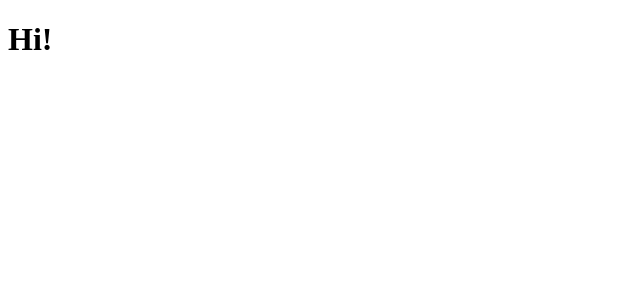
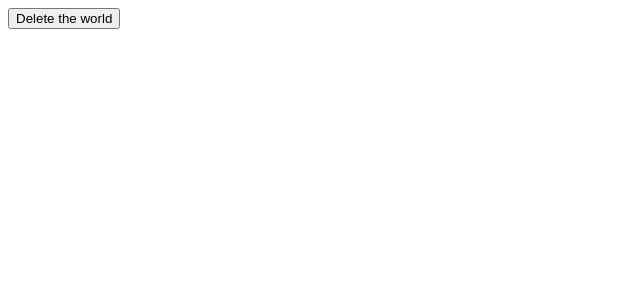
Before and after one commit to HamInKyou/hook-exercise, a React (Create React App) app: page / in a window 1280 px wide. Shown: the top 300 px of the page, without its empty margins (0-640 px from the left). Built offline with nearby package versions, Linux system fonts and the light colour scheme.

Commit message:
feat: useConfirm 완성

```diff
--- a/src/App.js
+++ b/src/App.js
@@ -1,13 +1,13 @@
-import useHover from "./useHover";
+import useConfirm from "./useConfirm";
 
 function App() {
-  const sayHello = () => {
-    console.log("Hello!");
-  };
-  const title = useHover(sayHello);
+  const deleteWorld = () => console.log("Deleting the world");
+  const abort = () => console.log("Aborted");
+  const confirmDelete = useConfirm("Are you sure", deleteWorld, abort);
+
   return (
     <div className="App">
-      <h1 ref={title}>Hi!</h1>
+      <button onClick={confirmDelete}>Delete the world</button>
     </div>
   );
 }
--- /dev/null
+++ b/src/useConfirm.js
@@ -0,0 +1,20 @@
+const useConfirm = (message = "", onConfirm, onCancel) => {
+  if (!onConfirm || typeof onConfirm !== "function") {
+    return;
+  }
+  if (onCancel && typeof onCancel !== "function") {
+    return;
+  }
+  const confirmAction = () => {
+    if (window.confirm(message)) {
+      onConfirm();
+    } else {
+      if (onCancel) {
+        onCancel();
+      }
+    }
+  };
+  return confirmAction;
+};
+
+export default useConfirm;
```
